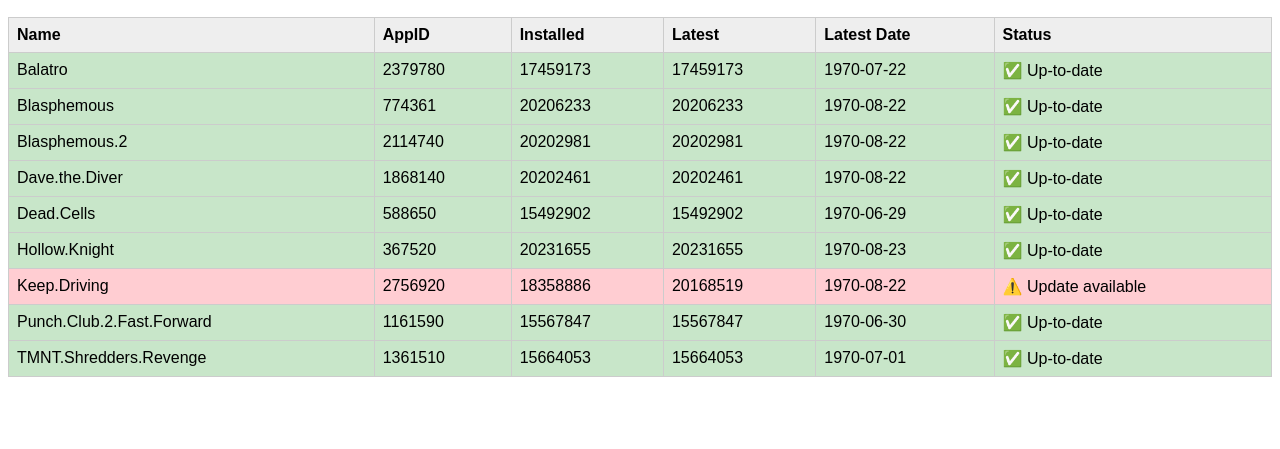
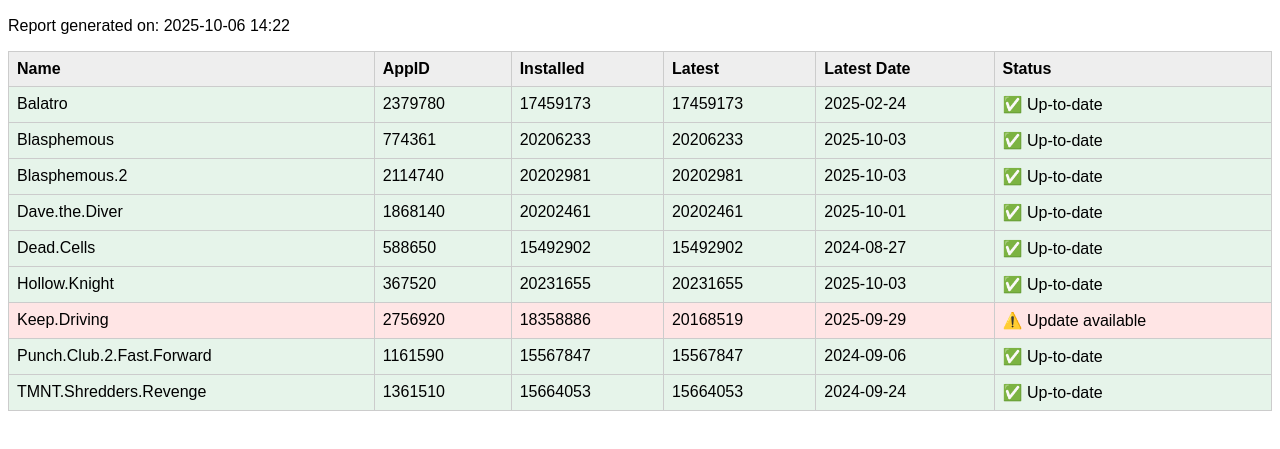
Before and after one commit to FirebrawlX/SteamVersionChecker, a plain HTML site: page index.html in a window 1280 px wide. Shown: the part 39-488 px from the top of the page. Drawn offline with Linux system fonts and the light colour scheme.

Commit message:
Update Steam backup report 2025-10-06 14:22

```diff
--- a/index.html
+++ b/index.html
@@ -6,12 +6,13 @@
 table { border-collapse: collapse; width: 100%; }
 th, td { border: 1px solid #ccc; padding: 8px; text-align: left; }
 th { background-color: #eee; }
-.up-to-date { background-color: #c8e6c9; }
-.update-available { background-color: #ffcdd2; }
+.up-to-date { background-color: #e6f4ea; }      /* lighter green */
+.update-available { background-color: #ffe5e5; } /* lighter red */
 </style>
 </head>
 <body>
 <h2>Steam Backup Report</h2>
+<p>Report generated on: 2025-10-06 14:22</p>
 <table>
 <tr>
 <th>Name</th>
@@ -20,13 +21,13 @@
 <th>Latest</th>
 <th>Latest Date</th>
 <th>Status</th>
-</tr><tr class='up-to-date'><td>Balatro</td><td>2379780</td><td>17459173</td><td>17459173</td><td>1970-07-22</td><td>✅ Up-to-date</td></tr>
-<tr class='up-to-date'><td>Blasphemous</td><td>774361</td><td>20206233</td><td>20206233</td><td>1970-08-22</td><td>✅ Up-to-date</td></tr>
-<tr class='up-to-date'><td>Blasphemous.2</td><td>2114740</td><td>20202981</td><td>20202981</td><td>1970-08-22</td><td>✅ Up-to-date</td></tr>
-<tr class='up-to-date'><td>Dave.the.Diver</td><td>1868140</td><td>20202461</td><td>20202461</td><td>1970-08-22</td><td>✅ Up-to-date</td></tr>
-<tr class='up-to-date'><td>Dead.Cells</td><td>588650</td><td>15492902</td><td>15492902</td><td>1970-06-29</td><td>✅ Up-to-date</td></tr>
-<tr class='up-to-date'><td>Hollow.Knight</td><td>367520</td><td>20231655</td><td>20231655</td><td>1970-08-23</td><td>✅ Up-to-date</td></tr>
-<tr class='update-available'><td>Keep.Driving</td><td>2756920</td><td>18358886</td><td>20168519</td><td>1970-08-22</td><td>⚠️ Update available</td></tr>
-<tr class='up-to-date'><td>Punch.Club.2.Fast.Forward</td><td>1161590</td><td>15567847</td><td>15567847</td><td>1970-06-30</td><td>✅ Up-to-date</td></tr>
-<tr class='up-to-date'><td>TMNT.Shredders.Revenge</td><td>1361510</td><td>15664053</td><td>15664053</td><td>1970-07-01</td><td>✅ Up-to-date</td></tr>
+</tr><tr class='up-to-date'><td>Balatro</td><td>2379780</td><td>17459173</td><td>17459173</td><td>2025-02-24</td><td>✅ Up-to-date</td></tr>
+<tr class='up-to-date'><td>Blasphemous</td><td>774361</td><td>20206233</td><td>20206233</td><td>2025-10-03</td><td>✅ Up-to-date</td></tr>
+<tr class='up-to-date'><td>Blasphemous.2</td><td>2114740</td><td>20202981</td><td>20202981</td><td>2025-10-03</td><td>✅ Up-to-date</td></tr>
+<tr class='up-to-date'><td>Dave.the.Diver</td><td>1868140</td><td>20202461</td><td>20202461</td><td>2025-10-01</td><td>✅ Up-to-date</td></tr>
+<tr class='up-to-date'><td>Dead.Cells</td><td>588650</td><td>15492902</td><td>15492902</td><td>2024-08-27</td><td>✅ Up-to-date</td></tr>
+<tr class='up-to-date'><td>Hollow.Knight</td><td>367520</td><td>20231655</td><td>20231655</td><td>2025-10-03</td><td>✅ Up-to-date</td></tr>
+<tr class='update-available'><td>Keep.Driving</td><td>2756920</td><td>18358886</td><td>20168519</td><td>2025-09-29</td><td>⚠️ Update available</td></tr>
+<tr class='up-to-date'><td>Punch.Club.2.Fast.Forward</td><td>1161590</td><td>15567847</td><td>15567847</td><td>2024-09-06</td><td>✅ Up-to-date</td></tr>
+<tr class='up-to-date'><td>TMNT.Shredders.Revenge</td><td>1361510</td><td>15664053</td><td>15664053</td><td>2024-09-24</td><td>✅ Up-to-date</td></tr>
 </table></body></html>
```
